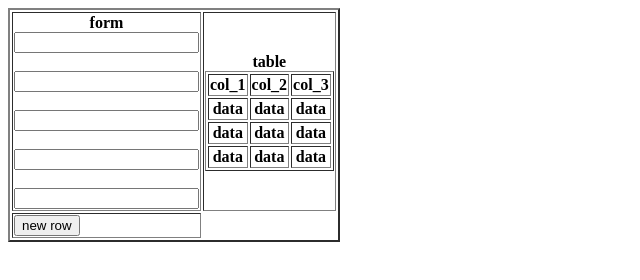
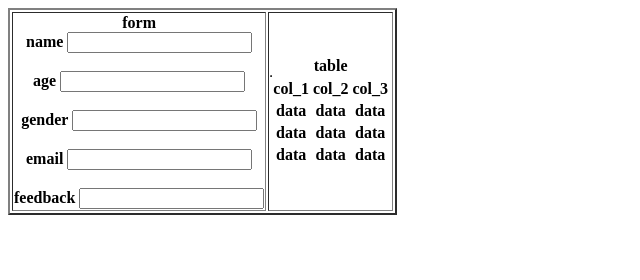
Before and after one commit to zombie1864/core, a plain HTML site: page client_app/index.html in a window 1280 px wide. Shown: the whole page, without its empty margins (0-640 px from the left). Drawn offline with nearby package versions, Linux system fonts and the light colour scheme.

Commit message:
added variable table using modular design and generic functions

```diff
--- a/client_app/index.js
+++ b/client_app/index.js
@@ -1,66 +1,54 @@
 $("document").ready(function() {
+
     $('.id').append("\
         <table border='2'>\
             <thread>\
                 <th>form\
-                    <form>\
+                    <form id='form'>\
+                        <label>name</label>\
                         <input id='name' type='text'>\
                         <br>\
                         <br>\
+                        <label>age</label>\
                         <input id='age' type='text'>\
                         <br>\
                         <br>\
+                        <label>gender</label>\
                         <input id='gender' type='text'>\
                         <br>\
                         <br>\
+                        <label>email</label>\
                         <input id='email' type='text'>\
                         <br>\
                         <br>\
+                        <label>feedback</label>\
                         <input id='feedback' type='text'>\
                     </form>\
-                    <th>table\
-                    <table border='1'>\
-                        <tr>\
-                            <th>col_1</th>\
-                            <th>col_2</th>\
-                            <th>col_3</th>\
-                        </tr>\
-                        <tr>\
-                            <td>data</td>\
-                            <td>data</td>\
-                            <td>data</td>\
-                        </tr>\
-                        <tr>\
-                            <td>data</td>\
-                            <td>data</td>\
-                            <td>data</td>\
-                        </tr>\
-                        <tr>\
-                            <td>data</td>\
-                            <td>data</td>\
-                            <td>data</td>\
-                        </tr>\
-                   </table>\
+                    <th id='varTable'>table\
+                        <table border='1'></table>\
                     </th>\
                 </th>\
             </thread>\
             <tbody></tbody>\
-            <tfoot>\
-                <tr>\
-                    <td>\
-                        <input type='button' value='new row' id='newRow'>\
-                    </td>\
-                </tr>\
-            </tfoot>\
-        </table>")
-    $('#newRow').on('click', onClick);
-    function onClick() {
-        var addRow = '<tr>'
-        addRow += "<td> <input type='text' name='test1'></td>"
-        addRow += "<td> <input type='text' name='test2'></td>"
-        addRow += "<td> <input type='text' name='test3'></td>"
-        addRow += '</tr>';
+        </table>"
+    )
+    let data = [
+        ['col_1', 'col_2', 'col_3'],
+        ['data', 'data', 'data'],
+        ['data', 'data', 'data'],
+        ['data', 'data', 'data']
+    ]
 
-        $('table tbody').append(addRow)
+    let const_construct_table = data => {
+        let table = $("<table/>");
+        $.each(data, (rowIndex, r) => {
+            let row = $("<tr/>");
+            $.each(r, (colIndex, c) => {
+                row.append($("<t"+(rowIndex == 0 ?  "h" : "d")+"/>").text(c));
+            });
+            table.append(row);
+        });
+        $('#varTable').append(table)
     }
+    dataTable = const_construct_table(data);
 });
```
Also changed, not shown: client_app/index.html (+1 -0 lines).
